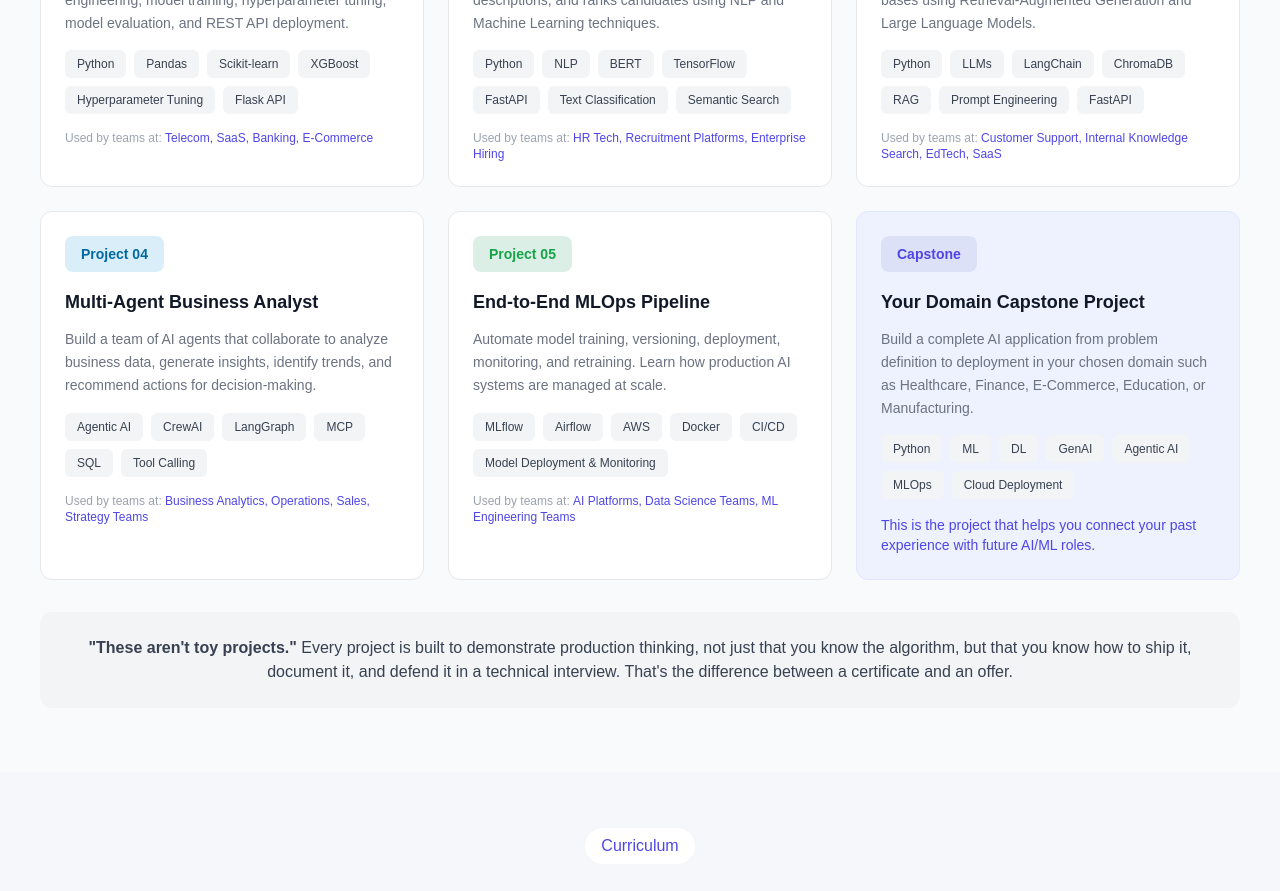
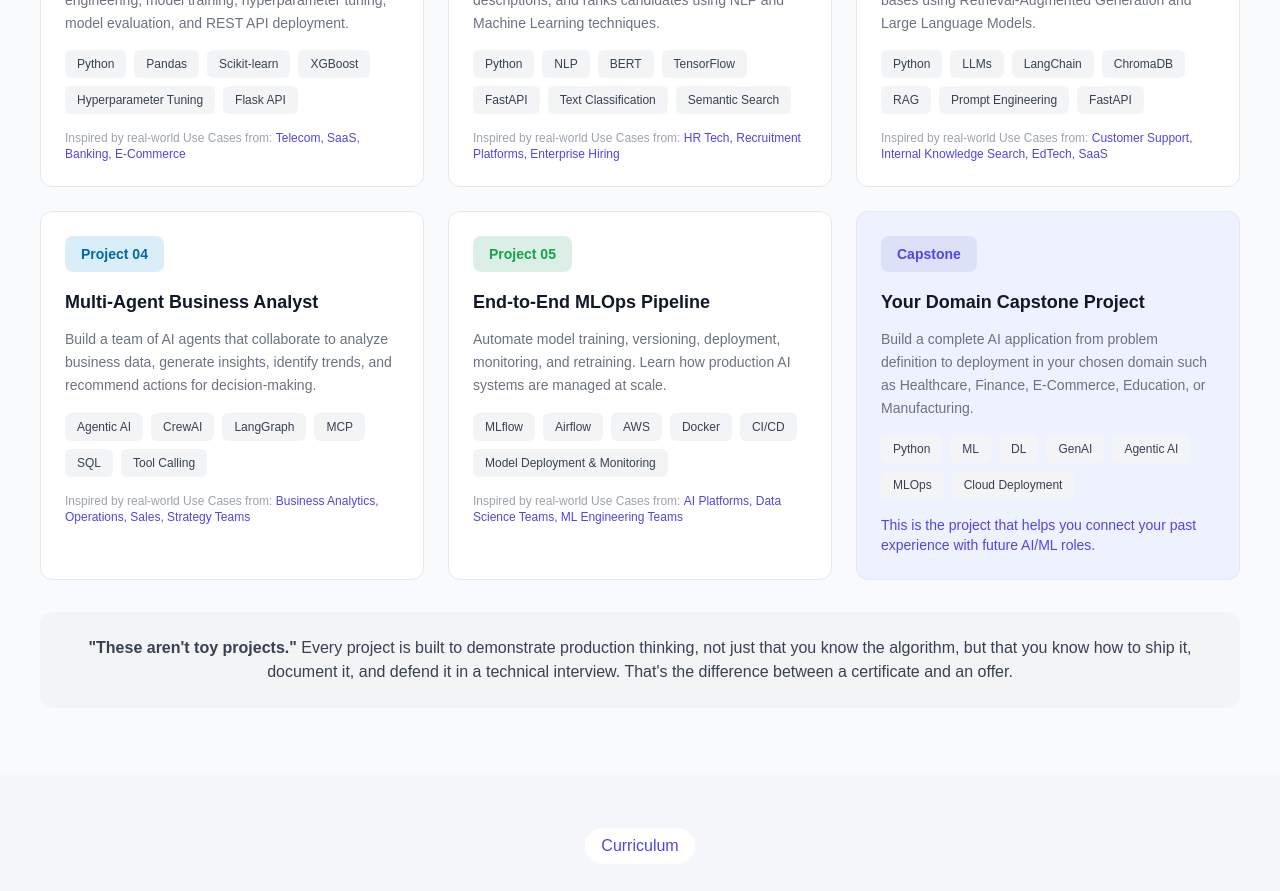
Before and after one commit to srinivas-dande/professionals-landing-page, a Next.js app: page / in a window 1280 px wide. Shown: the part 1320-2211 px from the top of the page. Built offline with nearby package versions, Linux system fonts and the light colour scheme.

Commit message:
created at

```diff
--- a/src/components/working-professionals/PlacementSupportSection.jsx
+++ b/src/components/working-professionals/PlacementSupportSection.jsx
@@ -78,7 +78,7 @@ export default function PlacementSupportSection() {
           </div>
 
           {/* Right Image — edge to edge, no padding, no rounded corners */}
-          <div className="order-1 lg:order-2 lg:w-[55%] flex justify-center lg:justify-end mb-10 lg:mb-0">
+          <div className="order-1 lg:order-2 lg:w-[70%] flex justify-center lg:justify-end mb-10 lg:mb-0">
             <div className="w-full px-2 sm:px-4 lg:px-2 h-[400px] md:h-[450px] lg:h-[520px]">
               <img
                 src="/images/Experience Advantage.png"
--- a/src/components/working-professionals/PortfolioSection.jsx
+++ b/src/components/working-professionals/PortfolioSection.jsx
@@ -121,7 +121,7 @@ export default function PortfolioSection() {
               {/* Companies */}
               {project.companies.length > 0 && (
                 <p className="text-xs text-[#9CA3AF]">
-                  Used by teams at:{' '}
+                  Inspired by real-world Use Cases from:{' '}
                   <span className="text-[#4F46E5] font-medium">
                     {project.companies.join(', ')}
                   </span>
```
